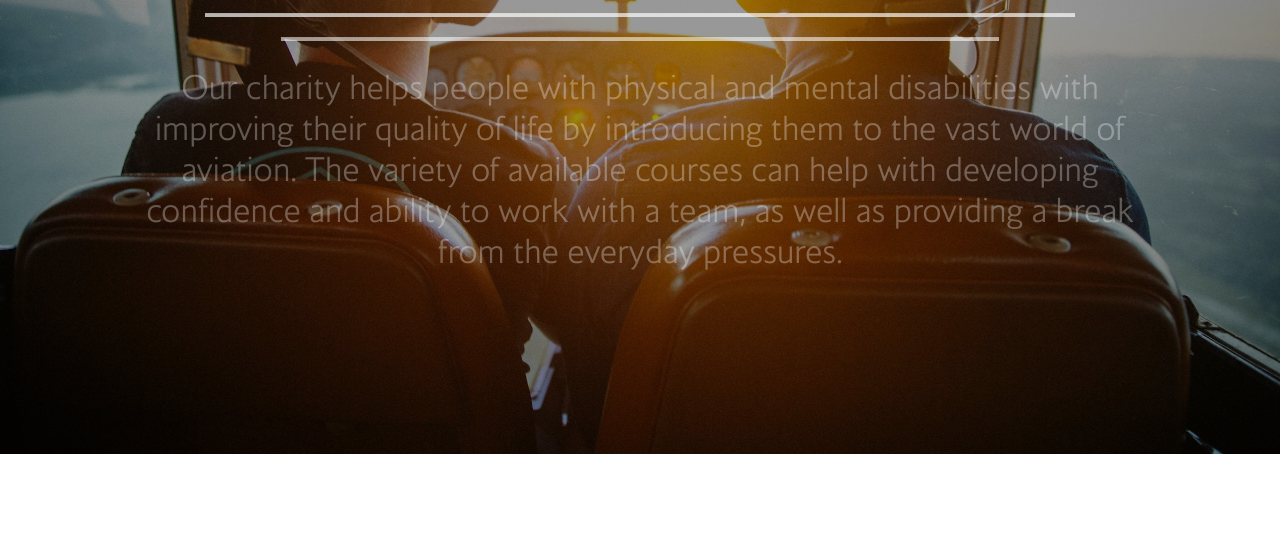
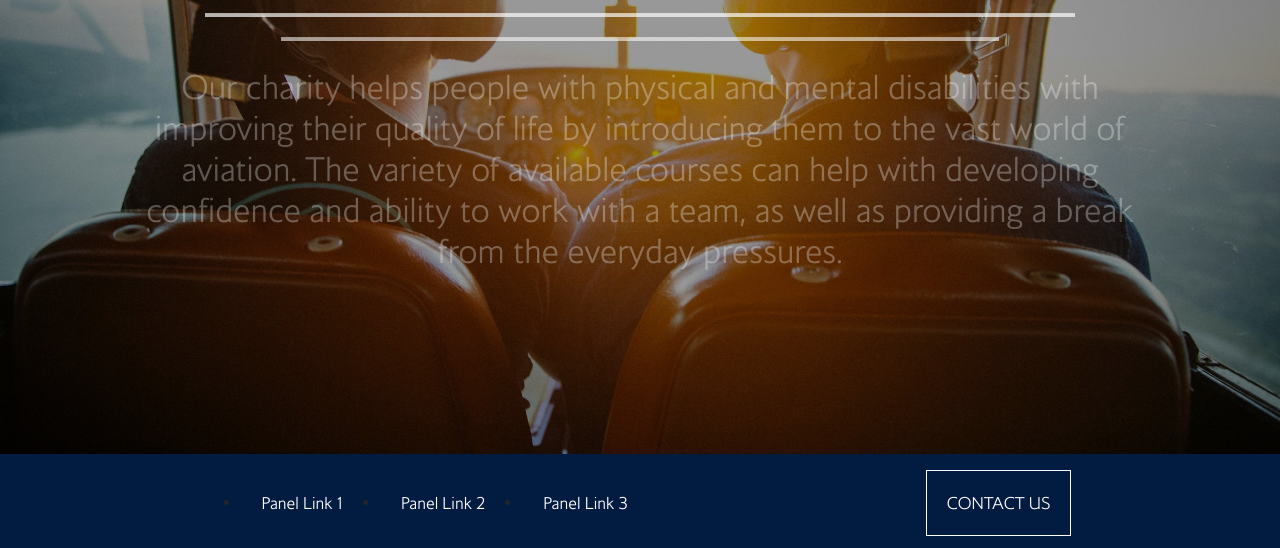
Before and after one commit to Moomins07/high-flights-charity-site, a website: page index.html in a window 1280 px wide. Shown: the part 346-894 px from the top of the page. Before the commit the page ends 800 px from the top, so only its background shows below. Drawn offline with Linux system fonts and the light colour scheme.

Commit message:
Added homepage divider

```diff
--- a/index.html
+++ b/index.html
@@ -81,6 +81,33 @@
       </header>
     </div>
 
+    <div class="action-panel bg-dark">
+      <div class="container">
+        <div class="row align-items-center justify-content-around">
+          <!-- Use col-md-* classes to adjust for medium and larger screens, and col-12 to make it full width on smaller screens -->
+          <div class="col-12 col-md-auto d-flex justify-content-around bg-dark">
+            <ul
+              class="d-none d-sm-flex list-unstyledalign-items-center gap-3 m-0"
+            >
+              <li><a href="#link1" class="btn btn-link">Panel Link 1</a></li>
+              <li><a href="#link2" class="btn btn-link">Panel Link 2</a></li>
+              <li><a href="#link3" class="btn btn-link">Panel Link 3</a></li>
+            </ul>
+          </div>
+          <!-- This will make the button take the full width of its column on small screens, and align next to the list on md and larger screens -->
+          <div class="col-12 col-md-auto text-center">
+            <button
+              id="contact-us"
+              class="btn btn-outline-primary text-uppercase"
+              onclick="location.href='contact.html'"
+            >
+              Contact Us
+            </button>
+          </div>
+        </div>
+      </div>
+    </div>
+
     <script src="js/bootstrap.bundle.min.js"></script>
     <script src="js/script.js"></script>
   </body>
--- a/js/script.js
+++ b/js/script.js
@@ -12,6 +12,7 @@
 //   menu.classList.toggle('hidden');
 // }
 
+// IIFE to keep everything nice and neat outside of the global scope :)
 (() => {
   function handleNavBarLinks() {
     document.querySelectorAll('.navbar-nav .nav-link').forEach((link) => {
@@ -48,5 +49,6 @@
     handleAnimations();
   }
 
+  // ADD EVENT LISTENERS HERE!
   document.addEventListener('DOMContentLoaded', mainApp);
 })();
--- a/scss/styles.scss
+++ b/scss/styles.scss
@@ -51,6 +51,11 @@ $primary: #ffffff;
 $secondary: #021b41;
 $dark: #021b41;
 $light: #a6c3e0;
+
+// Global styling
+a {
+  text-decoration: none !important;
+}
 
 // Logo opening animation
 .masthead::before {
@@ -193,6 +198,23 @@ $light: #a6c3e0;
   }
 }
 
+// DIVIDER ONE
+.action-panel {
+  padding: 16px !important;
+}
+
+.panel-links li {
+  font-size: 24px;
+  font-weight: 700;
+  line-height: 31px;
+  letter-spacing: 0em;
+  text-align: center;
+}
+
+#contact-us {
+  padding: 20px !important;
+}
+
 // ANIMATIONS
 
 .animate__fadeIn {
```
Also changed, not shown: css/styles.css.
